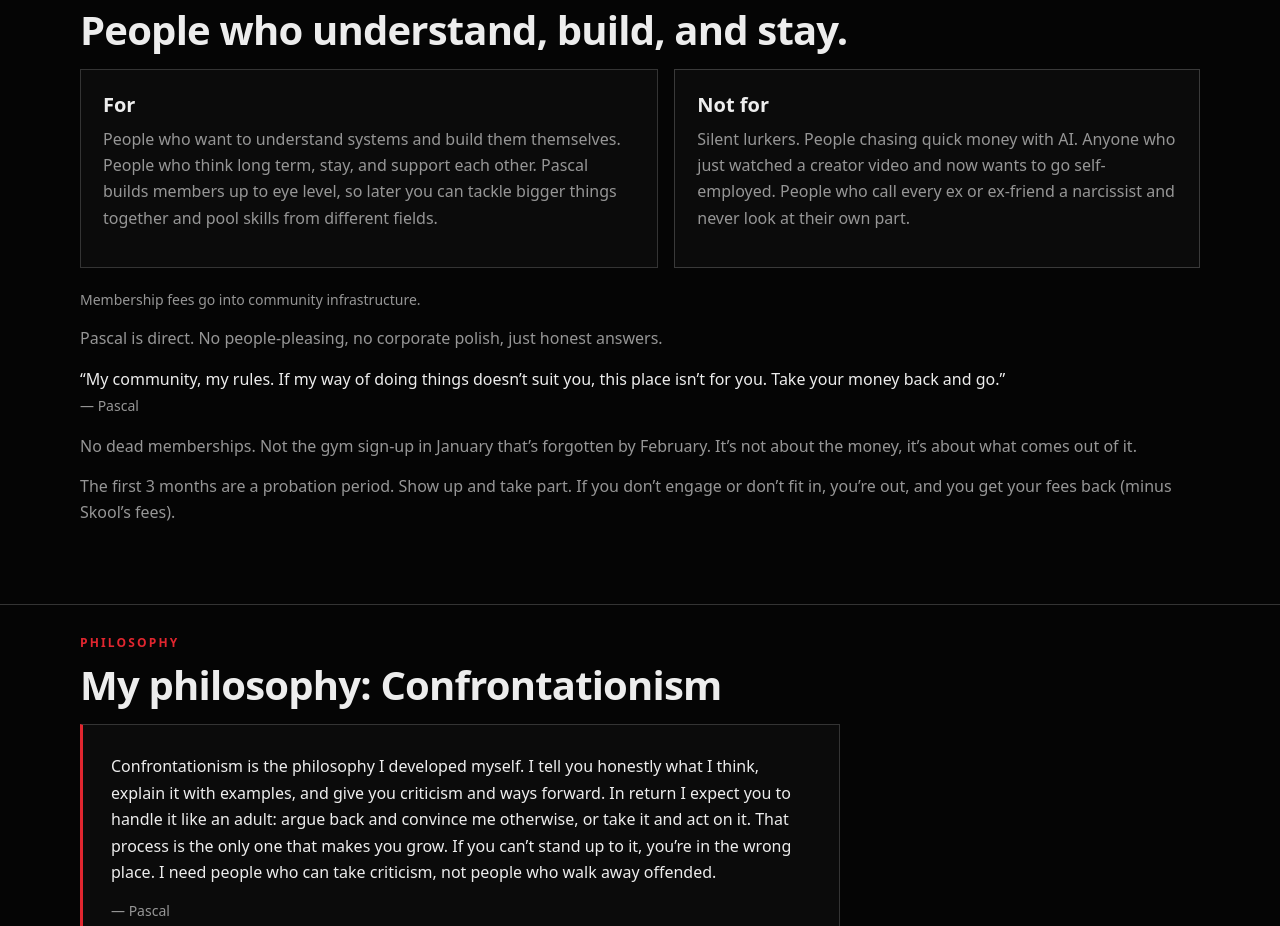
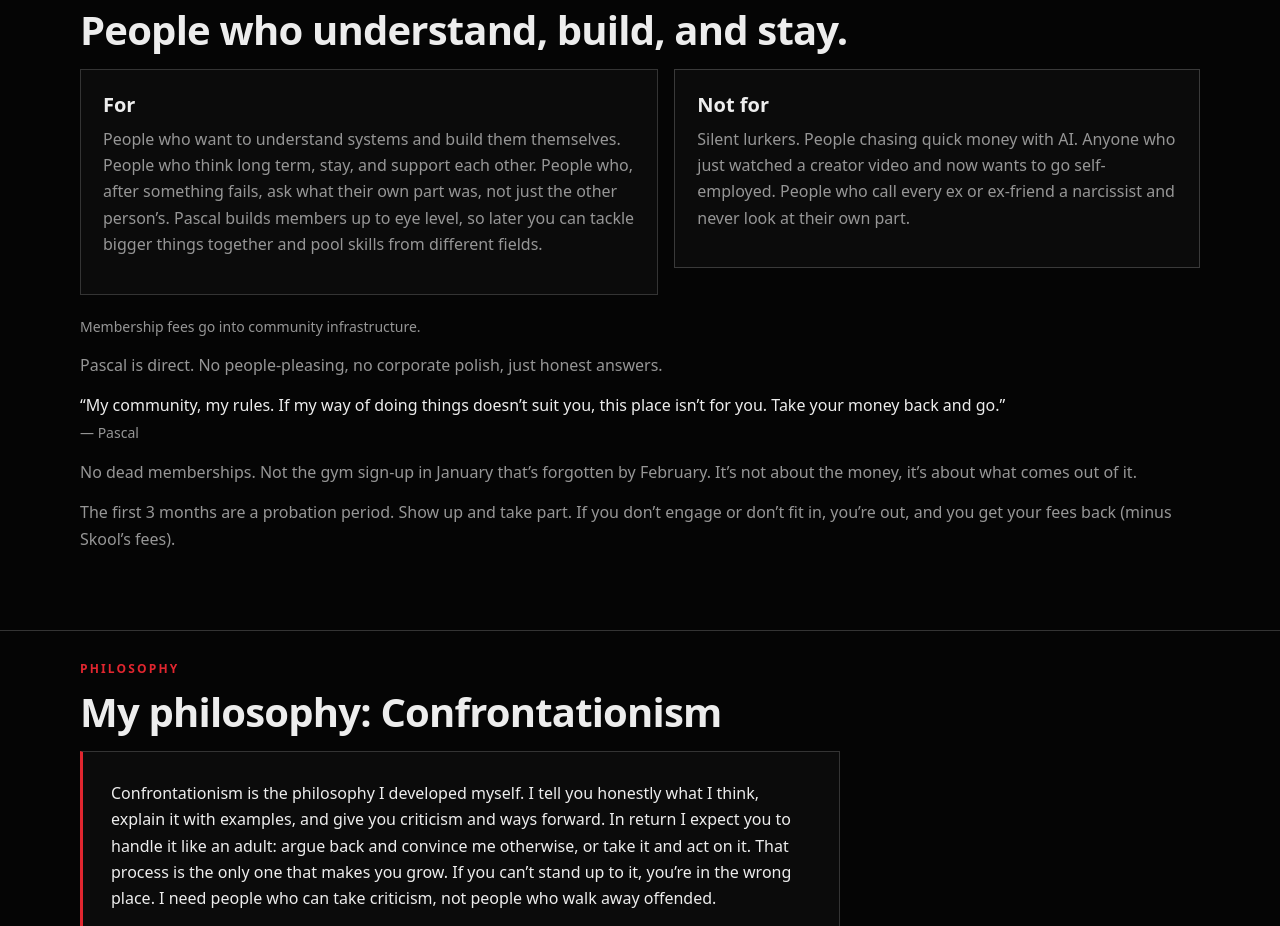
Before and after one commit to pascalpollack/hiron-academy-site, a plain HTML site: page index.html in a window 1280 px wide. Shown: the part 1821-2747 px from the top of the page. Drawn offline with Linux system fonts and the light colour scheme.

Commit message:
Add a For line about asking what your own part was.

```diff
--- a/index.html
+++ b/index.html
@@ -318,7 +318,7 @@
     - Why paid (t44u + t45u): the Academy is not trying to be the biggest community on Skool; it is for people who want more of Pascal’s answers and personal help. He has already answered a lot for free and will not advise people for free eight hours a day. If you know him from the communities, you already know how he works; everyone else should get active there first, then apply. He looks at what you have written elsewhere and decides. Other communities he is active in are welcome to join.
     - Who this is for (t46u): builders who understand and build systems themselves, think long term, stay and support each other; Pascal builds members up to eye level so later they can tackle bigger things together and pool skills from different fields. Not for silent lurkers, quick-money-with-AI seekers, or people who just watched a creator video and want to go self-employed. Membership fees go into community infrastructure. No funding-goal figures on the page.
     - Probation (t47u/t48u): the first 3 months are a probation period. Show up and take part. If you don’t engage or don’t fit in, you’re out, and fees are returned minus Skool’s fees. Same text in Who this is for and in the FAQ “What if it’s not a fit?”. Tone: Pascal is direct. No people-pleasing, no corporate polish, just honest answers. Beside that line, a first-person quote attributed to Pascal (t49u, wording finalized t50u): “My community, my rules. If my way of doing things doesn’t suit you, this place isn’t for you. Take your money back and go.” Immediately before the probation paragraph (t51u): “No dead memberships. Not the gym sign-up in January that’s forgotten by February. It’s not about the money, it’s about what comes out of it.”
-    - Philosophy section (t52u), after Who this is for and before pricing: “My philosophy: Confrontationism,” first-person quote attributed to Pascal. Punchy, no insults. Not-for list also includes (t53u): people who call every ex or ex-friend a narcissist and never look at their own part.
+    - Philosophy section (t52u), after Who this is for and before pricing: “My philosophy: Confrontationism,” first-person quote attributed to Pascal. Punchy, no insults. Not-for list also includes (t53u): people who call every ex or ex-friend a narcissist and never look at their own part. For list also includes (t54u): people who, after something fails, ask what their own part was, not just the other person’s.
   -->
   <a class="skip" href="#about">Skip to about</a>
   <header class="nav">
@@ -439,7 +439,7 @@
         <div class="bound-grid" style="margin-top:8px;">
           <div class="scope-in">
             <h3>For</h3>
-            <p>People who want to understand systems and build them themselves. People who think long term, stay, and support each other. Pascal builds members up to eye level, so later you can tackle bigger things together and pool skills from different fields.</p>
+            <p>People who want to understand systems and build them themselves. People who think long term, stay, and support each other. People who, after something fails, ask what their own part was, not just the other person’s. Pascal builds members up to eye level, so later you can tackle bigger things together and pool skills from different fields.</p>
           </div>
           <div class="scope-out">
             <h3>Not for</h3>
```
